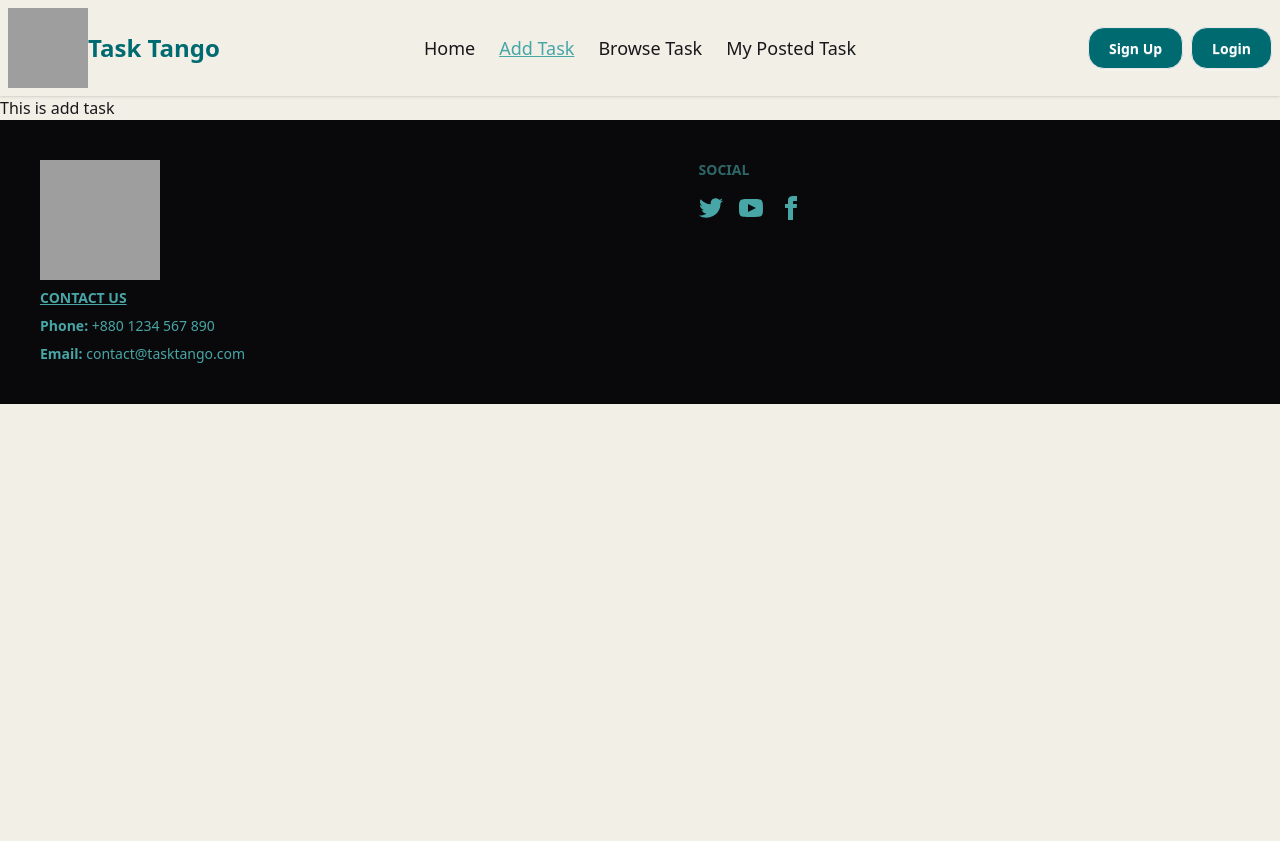
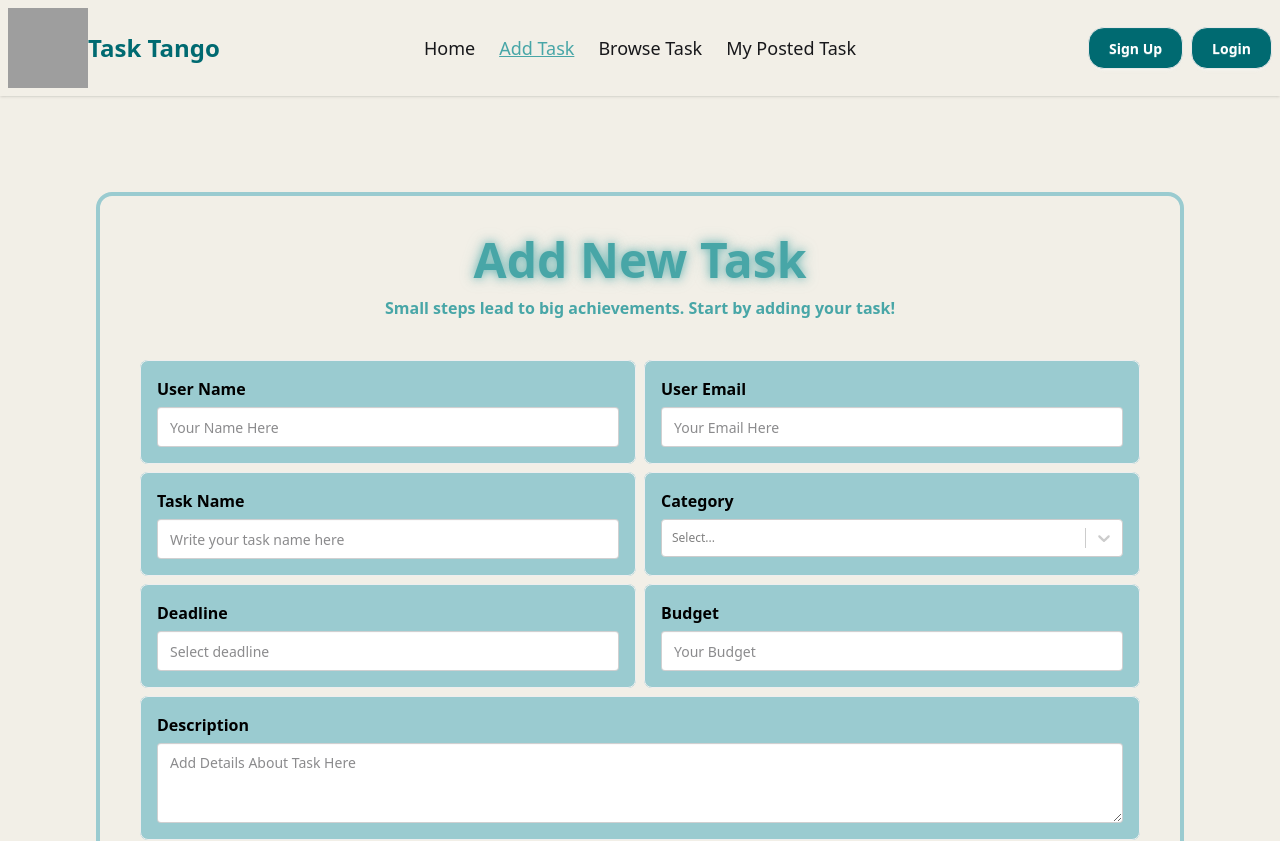
Before and after one commit to sinclaire-white/task-tango-client, a React (Vite) app: page /add-task in a window 1280 px wide. Shown: the top 841 px of the page. Before the commit the page ends 800 px from the top, so only its background shows below. Built offline with nearby package versions, Linux system fonts and the light colour scheme; grey boxes are pictures that could not be loaded.

Commit message:
new pages added

```diff
--- a/src/Pages/AddTask.jsx
+++ b/src/Pages/AddTask.jsx
@@ -1,12 +1,120 @@
-import React from 'react';
+import Select from "react-select";
+import { useState } from "react";
+import DatePicker from "react-datepicker";
+import "react-datepicker/dist/react-datepicker.css";
 
 const AddTask = () => {
-    return (
-        <div>
-            <h1>This is add task</h1>
+  const [deadline, setDeadline] = useState(null);
 
-        </div>
-    );
+  const options = [
+    { value: "graphic-design", label: "Graphic Design" },
+    { value: "writing-editing", label: "Writing & Editing" },
+    { value: "web-development", label: "Web Development" },
+    { value: "digitalar-mketing", label: "Digital Marketing" },
+    { value: "video-animation", label: "Video & Animation" },
+    {
+      value: "translation-transcription",
+      label: "Translation & Transcription",
+    },
+    { value: "programming-techsupport", label: "Programming & Tech Support" },
+    { value: "Voice Over & Audio Services", label: "voiceover-audioservices" },
+  ];
+
+  return (
+    <div className="p-24">
+      <div className="p-10 border-4 border-accent rounded-2xl">
+        <div className="text-center text-secondary">
+        <h1
+          className="mb-3 text-5xl font-bold"
+          style={{
+            textShadow:
+              "0 0 8px rgba(72, 166, 167, 0.7), 0 0 16px rgba(72, 166, 167, 0.4)",
+          }}
+        >
+          Add New Task
+        </h1>
+        <p className="mb-10 font-semibold">
+          Small steps lead to big achievements. Start by adding your task!
+        </p>
+      </div>
+      <div>
+        <form>
+          <div className="grid grid-cols-2 gap-2">
+            <fieldset className="w-full p-4 border fieldset bg-accent border-base-300 rounded-box">
+              <label className="text-base font-bold text-black label">
+                User Name
+              </label>
+              <input
+                type="text"
+                className="w-full bg-white input"
+                placeholder="Your Name Here"
+                name="name"
+              />
+            </fieldset>
+            <fieldset className="w-full p-4 border fieldset bg-accent border-base-300 rounded-box">
+              <label className="text-base font-bold text-black label">
+                User Email
+              </label>
+              <input
+                type="email"
+                className="w-full bg-white input"
+                placeholder="Your Email Here"
+              />
+            </fieldset>
+            <fieldset className="w-full p-4 border fieldset bg-accent border-base-300 rounded-box">
+              <label className="text-base font-bold text-black label">
+                Task Name
+              </label>
+              <input
+                type="text"
+                className="w-full bg-white input"
+                placeholder="Write your task name here"
+                name="task-name"
+              />
+            </fieldset>
+            <fieldset className="w-full p-4 border fieldset bg-accent border-base-300 rounded-box">
+              <label className="text-base font-bold text-black label">
+                Category
+              </label>
+              <Select options={options} />
+            </fieldset>
+            <fieldset className="w-full p-4 border fieldset bg-accent border-base-300 rounded-box">
+              <label className="text-base font-bold text-black label">
+                Deadline
+              </label>
+              <DatePicker
+                selected={deadline}
+                onChange={(date) => setDeadline(date)}
+                className="w-full bg-white input"
+                placeholderText="Select deadline"
+                minDate={new Date()}
+              />
+            </fieldset>
+            <fieldset className="w-full p-4 border fieldset bg-accent border-base-300 rounded-box">
+              <label className="text-base font-bold text-black label">
+                Budget
+              </label>
+              <input
+                type="text"
+                className="w-full bg-white input"
+                placeholder="Your Budget"
+                name="budget"
+              />
+            </fieldset>
+
+          </div>
+          <fieldset className="w-full p-4 mt-2 border fieldset bg-accent border-base-300 rounded-box">
+              <label className="text-base font-bold text-black label">
+                Description
+              </label>
+             <textarea className="w-full bg-white textarea" placeholder="Add Details About Task Here"></textarea>
+            </fieldset>
+            <button className="w-full py-4 mt-5 text-xl font-bold rounded-4xl bg-accent hover:bg-black hover:text-accent hover:cursor-pointer">Add</button>
+        </form>
+      </div>
+      </div>
+    </div>
+  );
 };
 
 export default AddTask;
--- a/src/Pages/BrowseTask.jsx
+++ b/src/Pages/BrowseTask.jsx
@@ -1,9 +1,17 @@
-import React from 'react';
+
 
 const BrowseTask = () => {
     return (
-        <div>
-            <p>This is Browse task</p>
+        <div className=''>
+            <div className="card bg-primary text-primary-content w-96">
+  <div className="card-body">
+    <h2 className="card-title">Card title!</h2>
+    <p>A card component has a figure, a body part, and inside body there are title and actions parts</p>
+    <div className="justify-end card-actions">
+      <button className="btn">Buy Now</button>
+    </div>
+  </div>
+</div>
         </div>
     );
 };
--- a/src/Pages/MyPostedTask.jsx
+++ b/src/Pages/MyPostedTask.jsx
@@ -1,11 +1,55 @@
-import React from 'react';
+const MyPostedTask = () => {
+  return (
+    <div>
+      <div>
+        <div>
 
-const MyPostedTask = () => {
-    return (
+          <div className="overflow-x-auto border-secondary ">
+            <table className="table table-bordered">
+              {/* head */}
+
+              <tbody>
+                {/* row 1 */}
+                <tr>
+                  <th className="border border-secondary">1</th>
+                  <td className="border border-secondary">Cy Ganderton</td>
+                </tr>
+                {/* row 2 */}
+                <tr>
+                  <th className="border border-secondary">2</th>
+                  <td className="border border-secondary">Hart Hagerty</td>
+                </tr>
+                {/* row 3 */}
+                <tr>
+                  <th className="border border-secondary">3</th>
+                  <td className="border border-secondary">Brice Swyre</td>
+                </tr>
+                <tr>
+                  <th className="border border-secondary">3</th>
+                  <td className="border border-secondary">Brice Swyre</td>
+                </tr>
+                <tr>
+                  <th className="border border-secondary">3</th>
+                  <td className="border border-secondary">Brice Swyre </td>
+                </tr>
+                <tr>
+                  <th className="border border-secondary">3</th>
+                  <td className="border border-secondary">Brice Swyre</td>
+                </tr>
+              </tbody>
+            </table>
+          </div>
+        </div>
         <div>
-            <p>THis is my post</p>
+            <div className="join join-vertical">
+  <button className="btn join-item">Update</button>
+  <button className="btn join-item">Delete</button>
+  <button className="btn join-item">Bids</button>
+</div>
         </div>
-    );
+      </div>
+    </div>
+  );
 };
 
 export default MyPostedTask;
--- /dev/null
+++ b/src/Pages/TaskDetails.jsx
@@ -0,0 +1,52 @@
+const TaskDetails = () => {
+  return (
+    <div className="p-20">
+      {/* <div className="grid grid-cols-4">
+                <div className="p-2 border-2 border-secondary">
+                    <h3>Task name </h3>
+
+                    </div>
+                <div className="col-span-3 p-2 border-2 border-l-0 border-secondary"><p>Write here</p></div>
+            </div> */}
+
+<div className="overflow-x-auto border-secondary ">
+  <table className="table table-bordered">
+    {/* head */}
+
+    <tbody>
+      {/* row 1 */}
+      <tr>
+        <th className="border border-secondary">1</th>
+        <td className="border border-secondary">Cy Ganderton</td>
+      </tr>
+      {/* row 2 */}
+      <tr>
+        <th className="border border-secondary">2</th>
+        <td className="border border-secondary">Hart Hagerty</td>
+      </tr>
+      {/* row 3 */}
+      <tr>
+        <th className="border border-secondary">3</th>
+        <td className="border border-secondary">Brice Swyre</td>
+      </tr>
+      <tr>
+        <th className="border border-secondary">3</th>
+        <td className="border border-secondary">Brice Swyre</td>
+      </tr>
+      <tr>
+        <th className="border border-secondary">3</th>
+        <td className="border border-secondary">Brice Swyre </td>
+      </tr>
+      <tr>
+        <th className="border border-secondary">3</th>
+        <td className="border border-secondary">Brice Swyre</td>
+      </tr>
+    </tbody>
+  </table>
+</div>
+
+    </div>
+  );
+};
+
+export default TaskDetails;
--- a/src/main.jsx
+++ b/src/main.jsx
@@ -13,6 +13,7 @@ import Landing from './Pages/Landing.jsx';
 import BrowseTask from './Pages/BrowseTask.jsx';
 import SignUp from './Pages/SignUp.jsx';
 import Login from './Pages/Login.jsx';
+import TaskDetails from './Pages/TaskDetails.jsx';
 import MyPostedTask from './Pages/MyPostedTask.jsx';
 import ErrorPage from './Components/ErrorPage.jsx';
 const router = createBrowserRouter([
@@ -45,6 +46,10 @@ const router = createBrowserRouter([
       {
         path:"/my-posted-task",
         Component: MyPostedTask
+      },
+      {
+        path:"/task-details",
+        Component: TaskDetails
       }
     ]
   },
```
Also changed, not shown: package.json (+7 -0 lines), src/index.css (line endings or trailing spaces), 1 other file (tests, documents, lock files or other folders).
